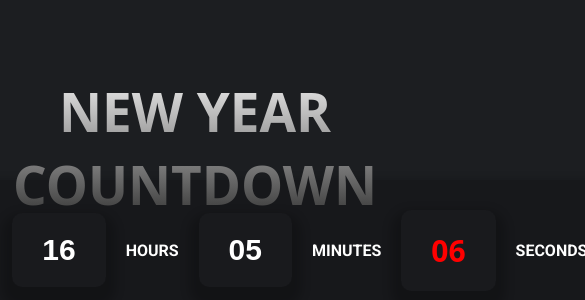
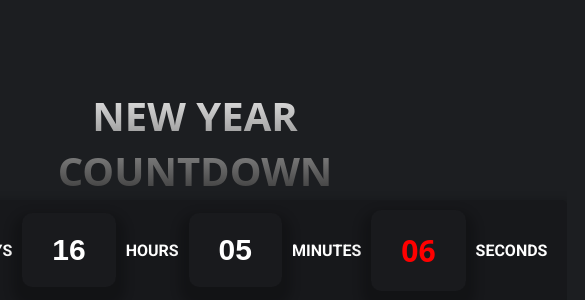
Before and after one commit to ChesterEmerson/newyear-CountDown, a plain HTML site: page CountDown/index.html in a window 390 px wide. Shown: the part 172-472 px from the top of the page, 585 px wide, since content can reach past the window. Drawn offline with Linux system fonts and the light colour scheme.

Commit message:
Update style.css

```diff
--- a/CountDown/style.css
+++ b/CountDown/style.css
@@ -70,3 +70,11 @@ body {
     justify-content: center; /* Horizontally align center */
     align-items: center; /* Vertically align center */
   }
+  @media screen and (max-width: 900px) {
+    .container, .containers {
+        margin: auto 10px;
+    }
+    .p, h1 {
+        font-size: 2.5rem;
+    }
+}
```
